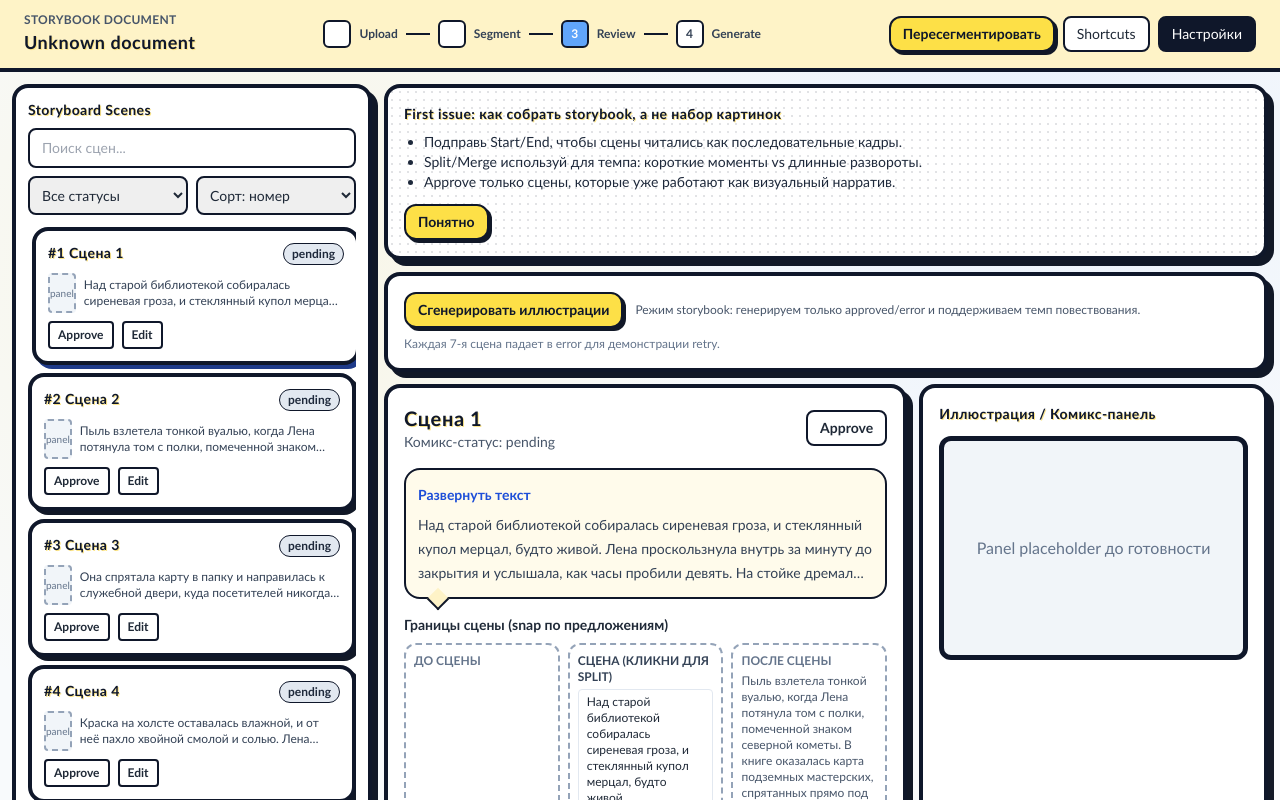
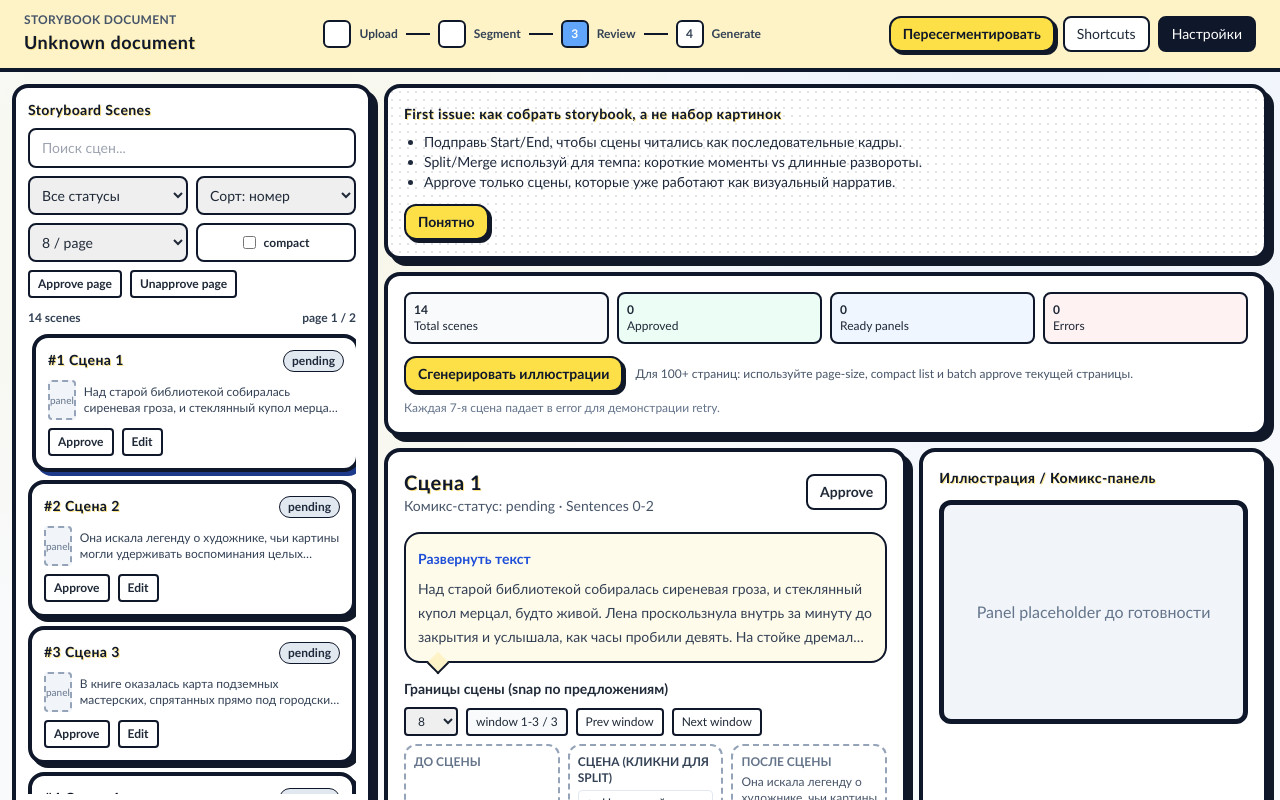
Before and after one commit to vadzimblr/university-project, a Vue app in the folder frontend-mock/: page /doc/1 in a window 1280 px wide. Shown: the top 800 px of the page. Built offline with nearby package versions, Linux system fonts and the light colour scheme.

Commit message:
feat: optimize storyboard workspace UX for large documents

```diff
--- a/frontend-mock/src/components/SceneCard.vue
+++ b/frontend-mock/src/components/SceneCard.vue
@@ -5,6 +5,7 @@ const props = defineProps<{
   scene: Scene;
   illustration?: Illustration;
   selected?: boolean;
+  compact?: boolean;
 }>();
 
 const emit = defineEmits<{
@@ -35,7 +36,7 @@ const statusStyles = {
     <div class="mb-2 flex items-center gap-2">
       <img v-if="illustration" :src="illustration.imageUrl" alt="thumb" class="h-10 w-16 rounded border-2 border-slate-900 object-cover" />
       <div v-else class="flex h-10 w-16 items-center justify-center rounded border-2 border-dashed border-slate-400 bg-slate-100 text-[10px] text-slate-500">panel</div>
-      <p class="line-clamp-2 text-xs text-slate-700">{{ props.scene.text }}</p>
+      <p class="text-xs text-slate-700" :class="compact ? 'line-clamp-1' : 'line-clamp-2'">{{ props.scene.text }}</p>
     </div>
 
     <div class="flex flex-wrap gap-2 text-xs">
--- a/frontend-mock/src/components/SceneEditor.vue
+++ b/frontend-mock/src/components/SceneEditor.vue
@@ -1,5 +1,5 @@
 <script setup lang="ts">
-import { computed, ref } from 'vue';
+import { computed, ref, watch } from 'vue';
 import { storySentences } from '@/mock/mockStory';
 import type { Scene } from '@/types/models';
 
@@ -14,13 +14,39 @@ const emit = defineEmits<{
 
 const expanded = ref(false);
 const splitIdx = ref<number | null>(null);
+const chunkSize = ref(8);
+const chunkStart = ref(0);
 
 const before = computed(() => storySentences.slice(Math.max(0, props.scene.startIdx - 2), props.scene.startIdx));
 const inside = computed(() => storySentences.slice(props.scene.startIdx, props.scene.endIdx + 1));
 const after = computed(() => storySentences.slice(props.scene.endIdx + 1, props.scene.endIdx + 3));
 
+const totalInside = computed(() => inside.value.length);
+const chunkedInside = computed(() => inside.value.slice(chunkStart.value, chunkStart.value + chunkSize.value));
+const chunkRangeLabel = computed(() => {
+  const start = chunkStart.value + 1;
+  const end = Math.min(totalInside.value, chunkStart.value + chunkSize.value);
+  return `${start}-${end} / ${totalInside.value}`;
+});
+
+watch(
+  () => props.scene.id,
+  () => {
+    chunkStart.value = 0;
+    splitIdx.value = null;
+  },
+);
+
 function pickSplit(localIdx: number) {
-  splitIdx.value = props.scene.startIdx + localIdx;
+  splitIdx.value = props.scene.startIdx + chunkStart.value + localIdx;
+}
+
+function shiftChunk(direction: 'prev' | 'next') {
+  if (direction === 'prev') {
+    chunkStart.value = Math.max(0, chunkStart.value - chunkSize.value);
+    return;
+  }
+  chunkStart.value = Math.min(Math.max(0, totalInside.value - chunkSize.value), chunkStart.value + chunkSize.value);
 }
 </script>
 
@@ -29,7 +55,7 @@ function pickSplit(localIdx: number) {
     <div class="flex items-center justify-between gap-2">
       <div>
         <h2 class="comic-title text-xl font-black">{{ scene.title }}</h2>
-        <p class="text-sm text-slate-600">Комикс-статус: {{ scene.status }}</p>
+        <p class="text-sm text-slate-600">Комикс-статус: {{ scene.status }} · Sentences {{ scene.startIdx }}-{{ scene.endIdx }}</p>
       </div>
       <button
         class="rounded-lg border-2 border-slate-900 px-3 py-1.5 text-sm font-semibold"
@@ -46,7 +72,26 @@ function pickSplit(localIdx: number) {
     </div>
 
     <div class="space-y-2">
-      <p class="text-sm font-black">Границы сцены (snap по предложениям)</p>
+      <div class="flex flex-wrap items-center justify-between gap-2">
+        <p class="text-sm font-black">Границы сцены (snap по предложениям)</p>
+        <div class="flex items-center gap-2 text-xs">
+          <select v-model.number="chunkSize" class="rounded border-2 border-slate-900 px-2 py-1">
+            <option :value="6">6</option>
+            <option :value="8">8</option>
+            <option :value="12">12</option>
+          </select>
+          <span class="rounded border-2 border-slate-900 bg-slate-50 px-2 py-1">window {{ chunkRangeLabel }}</span>
+          <button class="rounded border-2 border-slate-900 bg-white px-2 py-1" :disabled="chunkStart === 0" @click="shiftChunk('prev')">Prev window</button>
+          <button
+            class="rounded border-2 border-slate-900 bg-white px-2 py-1"
+            :disabled="chunkStart + chunkSize >= totalInside"
+            @click="shiftChunk('next')"
+          >
+            Next window
+          </button>
+        </div>
+      </div>
+
       <div class="grid gap-2 md:grid-cols-3">
         <div class="story-strip">
           <p class="mb-1 text-xs font-bold uppercase text-slate-500">До сцены</p>
@@ -54,14 +99,15 @@ function pickSplit(localIdx: number) {
         </div>
         <div class="story-strip border-slate-900 bg-blue-50">
           <p class="mb-1 text-xs font-bold uppercase text-slate-700">Сцена (кликни для Split)</p>
-          <ul class="space-y-1">
+          <ul class="max-h-72 space-y-1 overflow-y-auto">
             <li
-              v-for="(sentence, localIdx) in inside"
-              :key="`${scene.id}-${localIdx}`"
+              v-for="(sentence, localIdx) in chunkedInside"
+              :key="`${scene.id}-${chunkStart + localIdx}`"
               class="cursor-pointer rounded border border-slate-200 px-2 py-1 text-xs"
-              :class="splitIdx === scene.startIdx + localIdx ? 'bg-yellow-200 border-slate-900' : 'bg-white'"
+              :class="splitIdx === scene.startIdx + chunkStart + localIdx ? 'bg-yellow-200 border-slate-900' : 'bg-white'"
               @click="pickSplit(localIdx)"
             >
+              <span class="mr-1 text-[10px] text-slate-400">{{ scene.startIdx + chunkStart + localIdx }}.</span>
               {{ sentence }}
             </li>
           </ul>
--- a/frontend-mock/src/components/SceneList.vue
+++ b/frontend-mock/src/components/SceneList.vue
@@ -9,6 +9,11 @@ defineProps<{
   search: string;
   statusFilter: 'all' | SceneStatus;
   sortBy: 'index' | 'status';
+  listPage: number;
+  totalPages: number;
+  totalFiltered: number;
+  pageSize: number;
+  compactCards: boolean;
 }>();
 
 const emit = defineEmits<{
@@ -18,6 +23,10 @@ const emit = defineEmits<{
   updateSearch: [value: string];
   updateStatusFilter: [value: 'all' | SceneStatus];
   updateSortBy: [value: 'index' | 'status'];
+  updatePage: [value: number];
+  updatePageSize: [value: number];
+  toggleCompact: [value: boolean];
+  approvePage: [approved: boolean];
 }>();
 </script>
 
@@ -32,10 +41,11 @@ const emit = defineEmits<{
         class="w-full rounded-lg border-2 border-slate-900 px-3 py-2 text-sm"
         @input="emit('updateSearch', ($event.target as HTMLInputElement).value)"
       />
-      <div class="flex gap-2">
+
+      <div class="grid grid-cols-2 gap-2">
         <select
           :value="statusFilter"
-          class="w-1/2 rounded-lg border-2 border-slate-900 px-2 py-2 text-sm"
+          class="rounded-lg border-2 border-slate-900 px-2 py-2 text-sm"
           @change="emit('updateStatusFilter', ($event.target as HTMLSelectElement).value as any)"
         >
           <option value="all">Все статусы</option>
@@ -47,26 +57,57 @@ const emit = defineEmits<{
         </select>
         <select
           :value="sortBy"
-          class="w-1/2 rounded-lg border-2 border-slate-900 px-2 py-2 text-sm"
+          class="rounded-lg border-2 border-slate-900 px-2 py-2 text-sm"
           @change="emit('updateSortBy', ($event.target as HTMLSelectElement).value as any)"
         >
           <option value="index">Сорт: номер</option>
           <option value="status">Сорт: статус</option>
         </select>
       </div>
+
+      <div class="grid grid-cols-2 gap-2">
+        <select
+          :value="String(pageSize)"
+          class="rounded-lg border-2 border-slate-900 px-2 py-2 text-sm"
+          @change="emit('updatePageSize', Number(($event.target as HTMLSelectElement).value))"
+        >
+          <option value="6">6 / page</option>
+          <option value="8">8 / page</option>
+          <option value="12">12 / page</option>
+        </select>
+        <label class="flex items-center justify-center gap-2 rounded-lg border-2 border-slate-900 bg-white px-2 text-xs font-semibold">
+          <input type="checkbox" :checked="compactCards" @change="emit('toggleCompact', ($event.target as HTMLInputElement).checked)" /> compact
+        </label>
+      </div>
+
+      <div class="flex flex-wrap gap-2">
+        <button class="rounded border-2 border-slate-900 bg-white px-2 py-1 text-xs font-semibold" @click="emit('approvePage', true)">Approve page</button>
+        <button class="rounded border-2 border-slate-900 bg-white px-2 py-1 text-xs font-semibold" @click="emit('approvePage', false)">Unapprove page</button>
+      </div>
     </div>
 
-    <div class="space-y-2 overflow-y-auto pb-10" style="max-height: calc(100vh - 210px)">
+    <div class="mb-2 flex items-center justify-between text-xs font-semibold text-slate-700">
+      <span>{{ totalFiltered }} scenes</span>
+      <span>page {{ listPage }} / {{ totalPages }}</span>
+    </div>
+
+    <div class="space-y-2 overflow-y-auto pb-4" style="max-height: calc(100vh - 340px)">
       <SceneCard
         v-for="scene in scenes"
         :key="scene.id"
         :scene="scene"
         :illustration="illustrations[scene.id]"
         :selected="selectedSceneId === scene.id"
+        :compact="compactCards"
         @edit="emit('choose', $event)"
         @approve="(id, approved) => emit('approve', id, approved)"
         @regenerate="emit('regenerate', $event)"
       />
     </div>
+
+    <div class="mt-3 grid grid-cols-2 gap-2">
+      <button class="rounded border-2 border-slate-900 bg-white px-2 py-1 text-xs font-semibold" :disabled="listPage <= 1" @click="emit('updatePage', listPage - 1)">Prev</button>
+      <button class="rounded border-2 border-slate-900 bg-white px-2 py-1 text-xs font-semibold" :disabled="listPage >= totalPages" @click="emit('updatePage', listPage + 1)">Next</button>
+    </div>
   </aside>
 </template>
--- a/frontend-mock/src/pages/WorkspacePage.vue
+++ b/frontend-mock/src/pages/WorkspacePage.vue
@@ -21,7 +21,7 @@ const ui = useUiStore();
 onMounted(() => {
   const id = String(route.params.id);
   docs.setActiveDocument(id);
-  if (!scenes.scenes.length) scenes.segmentStory();
+  if (!scenes.scenes.length) scenes.segmentStory(14);
   if (!ui.selectedSceneId && scenes.scenes.length) ui.selectedSceneId = scenes.scenes[0].id;
   window.addEventListener('keydown', onKeys);
 });
@@ -41,8 +41,16 @@ const promptText = computed(() => {
   return scenes.illustrations[ui.promptSceneId]?.promptPreview ?? 'Prompt will appear after generation.';
 });
 
+const storyboardReady = computed(() =>
+  scenes.scenes
+    .filter((scene) => scene.status === 'ready')
+    .slice(0, 10)
+    .map((scene) => ({ scene, illustration: scenes.illustrations[scene.id] }))
+    .filter((item) => item.illustration),
+);
+
 function resetSegmentation() {
-  scenes.segmentStory();
+  scenes.segmentStory(14);
   ui.selectedSceneId = scenes.scenes[0]?.id ?? null;
 }
 
@@ -71,21 +79,30 @@ function onKeys(event: KeyboardEvent) {
       @toggle-drawer="ui.leftDrawerOpen = !ui.leftDrawerOpen"
     />
 
-    <main class="mx-auto grid max-w-[1600px] grid-cols-1 gap-3 p-3 lg:grid-cols-[360px_1fr]">
+    <main class="mx-auto grid max-w-[1680px] grid-cols-1 gap-3 p-3 lg:grid-cols-[360px_1fr]">
       <div :class="['lg:block', ui.leftDrawerOpen ? 'block' : 'hidden']">
         <SceneList
-          :scenes="scenes.filteredScenes"
+          :scenes="scenes.pagedScenes"
           :illustrations="scenes.illustrations"
           :selected-scene-id="ui.selectedSceneId"
           :search="scenes.search"
           :status-filter="scenes.statusFilter"
           :sort-by="scenes.sortBy"
+          :list-page="scenes.listPage"
+          :total-pages="scenes.totalPages"
+          :total-filtered="scenes.totalFiltered"
+          :page-size="scenes.pageSize"
+          :compact-cards="scenes.compactCards"
           @choose="ui.selectedSceneId = $event; ui.leftDrawerOpen = false"
           @approve="(id, approved) => scenes.approve(id, approved)"
           @regenerate="scenes.generateSingle($event)"
-          @update-search="scenes.search = $event"
-          @update-status-filter="scenes.statusFilter = $event"
+          @update-search="scenes.search = $event; scenes.setListPage(1)"
+          @update-status-filter="scenes.statusFilter = $event; scenes.setListPage(1)"
           @update-sort-by="scenes.sortBy = $event"
+          @update-page="scenes.setListPage($event)"
+          @update-page-size="scenes.pageSize = $event; scenes.setListPage(1)"
+          @toggle-compact="scenes.compactCards = $event"
+          @approve-page="scenes.approvePaged($event)"
         />
       </div>
 
@@ -93,13 +110,34 @@ function onKeys(event: KeyboardEvent) {
         <OnboardingBanner v-if="ui.showOnboardingBanner" @close="ui.dismissOnboarding()" />
 
         <div class="comic-card bg-white p-4">
-          <div class="flex flex-wrap items-center gap-3">
+          <div class="grid gap-2 md:grid-cols-4">
+            <div class="rounded-lg border-2 border-slate-900 bg-slate-50 p-2 text-xs"><b>{{ scenes.sceneStats.total }}</b><br />Total scenes</div>
+            <div class="rounded-lg border-2 border-slate-900 bg-emerald-50 p-2 text-xs"><b>{{ scenes.sceneStats.approved }}</b><br />Approved</div>
+            <div class="rounded-lg border-2 border-slate-900 bg-blue-50 p-2 text-xs"><b>{{ scenes.sceneStats.ready }}</b><br />Ready panels</div>
+            <div class="rounded-lg border-2 border-slate-900 bg-red-50 p-2 text-xs"><b>{{ scenes.sceneStats.error }}</b><br />Errors</div>
+          </div>
+          <div class="mt-3 flex flex-wrap items-center gap-3">
             <button class="kaboom-btn disabled:opacity-60" :disabled="scenes.isGeneratingAll" @click="generateAll">
               {{ scenes.isGeneratingAll ? 'Генерация…' : 'Сгенерировать иллюстрации' }}
             </button>
-            <p class="text-xs text-slate-600">Режим storybook: генерируем только approved/error и поддерживаем темп повествования.</p>
+            <p class="text-xs text-slate-600">Для 100+ страниц: используйте page-size, compact list и batch approve текущей страницы.</p>
           </div>
           <p class="mt-2 text-xs text-slate-500">Каждая 7-я сцена падает в error для демонстрации retry.</p>
+        </div>
+
+        <div v-if="storyboardReady.length" class="comic-card bg-white p-3">
+          <p class="comic-title mb-2 text-sm font-black">Storyboard strip (preview результата)</p>
+          <div class="flex gap-2 overflow-x-auto pb-1">
+            <button
+              v-for="item in storyboardReady"
+              :key="item.scene.id"
+              class="min-w-40 rounded-lg border-2 border-slate-900 bg-white p-1 text-left"
+              @click="ui.selectedSceneId = item.scene.id"
+            >
+              <img :src="item.illustration?.imageUrl" alt="panel" class="h-20 w-full rounded border border-slate-900 object-cover" />
+              <p class="mt-1 text-[11px] font-semibold">#{{ item.scene.index }} {{ item.scene.title }}</p>
+            </button>
+          </div>
         </div>
 
         <div v-if="selectedScene" class="grid gap-3 xl:grid-cols-[1.2fr_0.8fr]">
--- a/frontend-mock/src/stores/scenesStore.ts
+++ b/frontend-mock/src/stores/scenesStore.ts
@@ -27,6 +27,9 @@ export const useScenesStore = defineStore('scenes', () => {
   const statusFilter = ref<'all' | SceneStatus>('all');
   const sortBy = ref<'index' | 'status'>('index');
   const isGeneratingAll = ref(false);
+  const listPage = ref(1);
+  const pageSize = ref(8);
+  const compactCards = ref(false);
 
   const filteredScenes = computed(() => {
     const lowered = search.value.trim().toLowerCase();
@@ -44,6 +47,22 @@ export const useScenesStore = defineStore('scenes', () => {
     });
   });
 
+  const totalFiltered = computed(() => filteredScenes.value.length);
+  const totalPages = computed(() => Math.max(1, Math.ceil(totalFiltered.value / pageSize.value)));
+
+  const pagedScenes = computed(() => {
+    const safePage = Math.min(Math.max(1, listPage.value), totalPages.value);
+    const start = (safePage - 1) * pageSize.value;
+    return filteredScenes.value.slice(start, start + pageSize.value);
+  });
+
+  const sceneStats = computed(() => ({
+    total: scenes.value.length,
+    approved: scenes.value.filter((s) => s.status === 'approved').length,
+    ready: scenes.value.filter((s) => s.status === 'ready').length,
+    error: scenes.value.filter((s) => s.status === 'error').length,
+  }));
+
   function rebuildIndexes() {
     scenes.value.forEach((scene, idx) => {
       scene.index = idx + 1;
@@ -52,10 +71,9 @@ export const useScenesStore = defineStore('scenes', () => {
     });
   }
 
-  function segmentStory() {
+  function segmentStory(targetScenes = 12) {
     scenes.value = [];
     illustrations.value = {};
-    const targetScenes = 10;
     let cursor = 0;
 
     for (let i = 0; i < targetScenes; i += 1) {
@@ -76,12 +94,26 @@ export const useScenesStore = defineStore('scenes', () => {
         status: 'pending',
       });
     }
+
+    listPage.value = 1;
+  }
+
+  function setListPage(page: number) {
+    listPage.value = Math.min(Math.max(1, page), totalPages.value);
   }
 
   function approve(sceneId: string, approved: boolean) {
     const scene = scenes.value.find((item) => item.id === sceneId);
     if (!scene) return;
     scene.status = approved ? 'approved' : 'pending';
+  }
+
+  function approvePaged(approved: boolean) {
+    pagedScenes.value.forEach((scene) => {
+      if (scene.status === 'pending' || scene.status === 'approved') {
+        scene.status = approved ? 'approved' : 'pending';
+      }
+    });
   }
 
   function updateBoundaries(sceneId: string, direction: 'start-' | 'start+' | 'end-' | 'end+') {
@@ -193,10 +225,19 @@ export const useScenesStore = defineStore('scenes', () => {
     search,
     statusFilter,
     sortBy,
+    isGeneratingAll,
+    listPage,
+    pageSize,
+    compactCards,
     filteredScenes,
-    isGeneratingAll,
+    pagedScenes,
+    totalFiltered,
+    totalPages,
+    sceneStats,
     segmentStory,
+    setListPage,
     approve,
+    approvePaged,
     updateBoundaries,
     splitScene,
     mergeWithNeighbor,
```
Also changed, not shown: frontend-mock/src/styles/main.css (+8 -0 lines), 1 other file (tests, documents, lock files or other folders).
